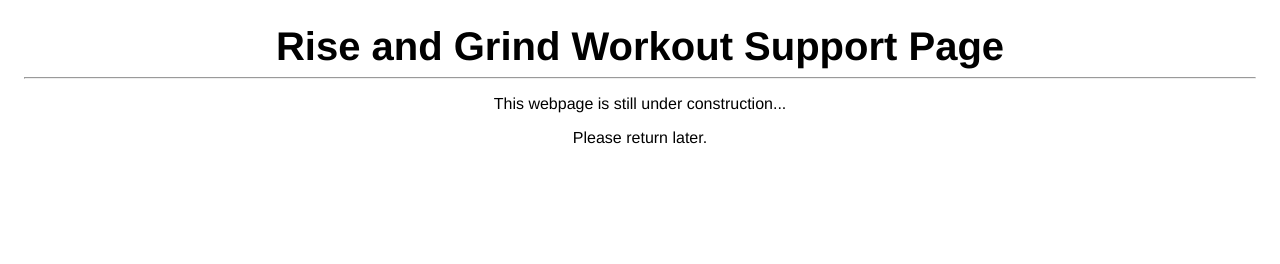
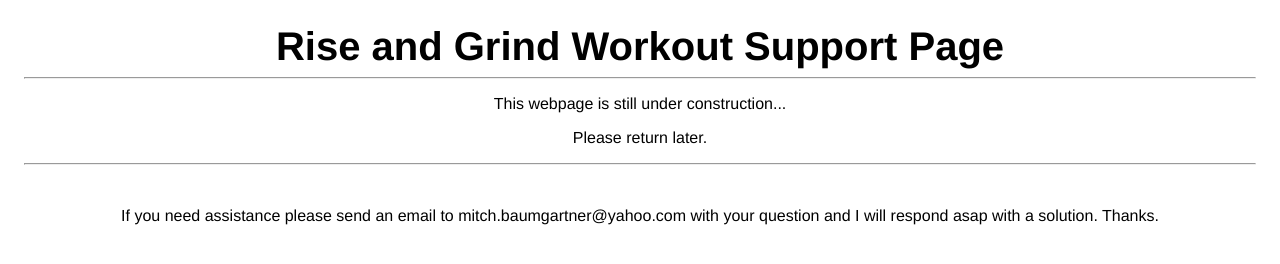
Before and after one commit to mitchbaum/RiseAndGrind-Support-Website, a plain HTML site: page index.html in a window 1280 px wide. Drawn offline with Linux system fonts and the light colour scheme.

Commit message:
Update index.html

```diff
--- a/index.html
+++ b/index.html
@@ -12,6 +12,10 @@
     <hr>
 <p>This webpage is still under construction...</p>
 <p>Please return later.</p>
+<hr>
+<br>
+<p> If you need assistance please send an email to mitch.baumgartner@yahoo.com with your question and I will respond asap with a solution. Thanks. </p>
+
 
 </body>
 </html>
```
